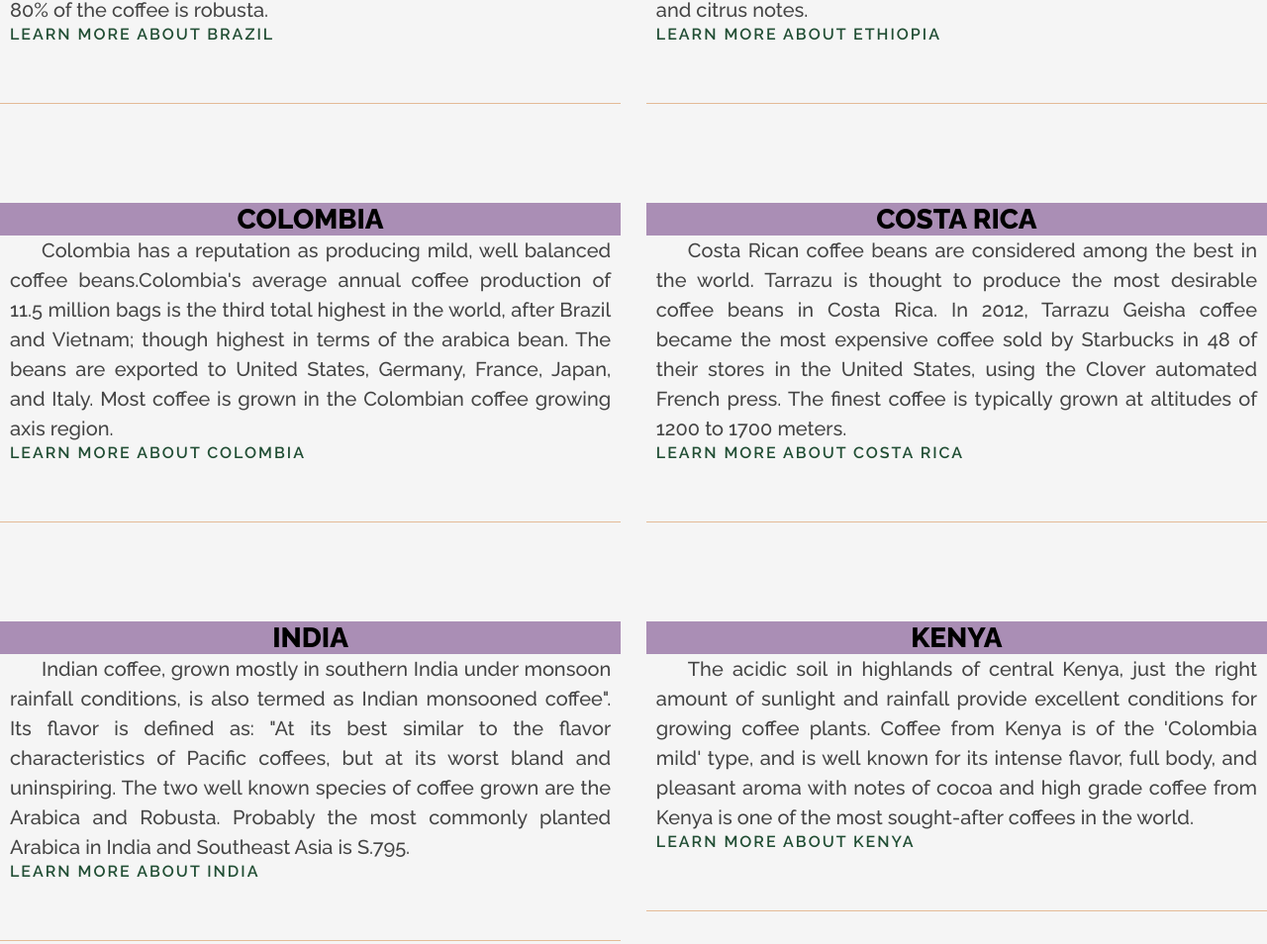
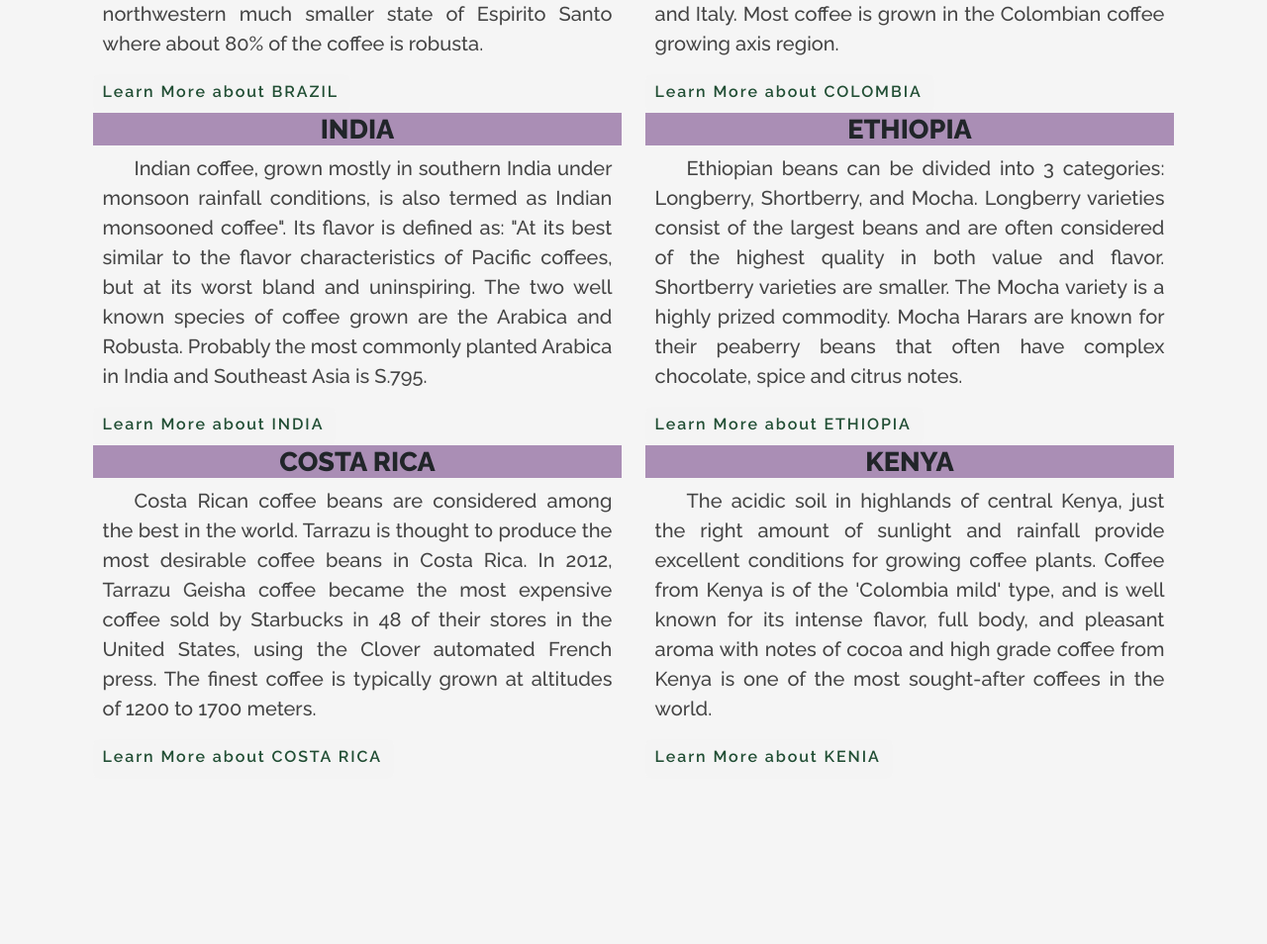
Before and after one commit to TaniaNovikova/03-css-coffee, a plain HTML site: page index.html in a window 1280 px wide. Shown: the part 718-1672 px from the top of the page at 99% size. Drawn offline with nearby package versions, Linux system fonts and the light colour scheme.

Commit message:
22.01.2024 bootstrap games

```diff
--- a/CSS/style.css
+++ b/CSS/style.css
@@ -1,8 +1,5 @@
 @import url('https://fonts.googleapis.com/css2?family=Covered+By+Your+Grace&family=Raleway:wght@100;500;600;800&display=swap');
 
-* {
-    margin: 0;
-}
 
 body {
     background-color: whitesmoke;
@@ -11,7 +8,7 @@ body {
 }
 
 .header {
-    height: 400px;
+    height: 25rem;
     background-image: url("../Images/coffee-bgnd.jpeg");
     background-position: center;
     background-repeat: no-repeat;
@@ -23,43 +20,46 @@ body {
 
 }
 
+
+
 h1 {
-    font-size: 100px;
+    font-size: 7rem;
     font-family: 'Covered By Your Grace', cursive;
     color: rgba(3, 150, 100, 0.75);
-    text-align: center;
-    padding-top: 133px;
+  /*   text-align: center; */
+    padding-top: 8rem;
     /* margin-top: 132px; */
 }
 
-.main {
+/* .main {
     position: relative;
 }
-
-.left, .right {
+ */
+/* .left, .right {
     position: absolute;
     top: 0;
     width: 49%;
-}
+} */
 
-.left {
+/* .left {
     left: 0;
 }
+ */
+/* .right {
+    right: 0;
+} */
 
-.right {
-    right: 0;
+
+.main > div{
+    margin: 6rem 0;
+    border-bottom: 1 solid #e4bb97;
+    padding-bottom: 4.5rem;
 }
 
 
-.left > div, .right > div {
-    margin: 100px 0;
-    border-bottom: 1px solid #e4bb97;
-    padding-bottom: 60px;
-}
-
-.main div > h2 {
+/* .main div >  */h2 {
    font-weight: 800;
-   font-size: 28px;
+   font-size: 1.7rem;
    background-color: #aa8eb5;
    text-align: center;
    text-transform: uppercase;
@@ -67,18 +67,28 @@ h1 {
 
 .main div > p {
     color: #444;
-    font-size: 20px;
+    font-size: 1.25rem;
     text-align: justify;
-    text-indent: 32px;
+    text-indent: 2rem;
     line-height: 1.5;
-    padding: 0 10px;
+    padding: 0 0.6rem;
 }
+.btn-danger{
+    color: #214e34;
+    font-weight: 600;
+    padding-left: 0.6rem;
+    padding-bottom:0.6rem ;
+    text-decoration: none;
+    letter-spacing: 0.12rem;
+    background-color: rgba(245, 245, 245, 0.765);
+    border: #aa8eb5;
 
-.main div > a {
+}
+/* .main div > a {
     color: #214e34;
     font-weight: 600;
     text-transform: uppercase;
-    padding-left: 10px;
+    padding-left: 0.6rem;
     text-decoration: none;
-    letter-spacing: 2px;
-}
+    letter-spacing: 0.12rem;
+} */
--- a/index.html
+++ b/index.html
@@ -4,71 +4,104 @@
 <head>
     <meta charset="UTF-8">
     <meta name="viewport" content="width=device-width, initial-scale=1.0">
+    <link href="https://cdn.jsdelivr.net/npm/bootstrap@5.3.2/dist/css/bootstrap.min.css" rel="stylesheet">
     <title>Coffee</title>
     <link href="./Images/coffee.png" rel="icon">
     <link href="./CSS/style.css" rel="stylesheet">
 </head>
 
-<body>
+<body class="container-fluid">
+
+
     <div class="header">
-        <h1>The Best Coffee Regions</h1>
+
+        <!--   <nav class="navbar navbar-inverse navbar-fixed-top">
+            <div class="container-fluid">
+                <div class="navbar-header">
+                    <a class="navbar-brand" href="#">WebSiteName</a>
                 </div>
+                <ul class="nav navbar-nav">
+                    <li class="active"><a href="#">Home</a></li>
+                    <li><a href="#">Page 1</a></li>
+                    <li><a href="#">Page 2</a></li>
+                    <li><a href="#">Page 3</a></li>
+                </ul>
+            </div>
+        </nav> -->
+       <!--  <div class="row">
+            <h1 class="col-md-1 offset-1">The</h1>
+            <h1 class="col-md-1 offset-1">Best</h1>
+            <h1 class="col-md-2 offset-1">Coffee</h1>
+            <h1 class="col-md-2" >Regions</h1>
+        </div> -->
+        <h1>The best coffee Regions</h1>
+    </div>
+    <div class="container" style="margin-top:50px">
         <div class="main">
-        <div class="left">
-            <div>
+            <div class="row">
+                <div class="col-md-6 col-xxl-4">
                     <h2>Brazil</h2>
                     <p>Arabica dominates both Brazil and the world as a whole with about 85% of the production; robusta
-                    accounts for the remaining 30%. In Brazil, arabica production is located in the main coffee-growing
+                        accounts for the remaining 30%. In Brazil, arabica production is located in the main
+                        coffee-growing
                         cluster of states led by Rio where arabica is
-                    produced almost exclusively. Robusta is primarily grown in the northwestern much smaller state of
+                        produced almost exclusively. Robusta is primarily grown in the northwestern much smaller state
+                        of
                         Espirito Santo where about 80% of the coffee is robusta.</p>
-                <a href="https://en.wikipedia.org/wiki/Brazil" target="_blank">Learn More about Brazil</a>
+                    <a class="nav-item btn btn-danger" href="https://en.wikipedia.org/wiki/Brazil" target="_blank">Learn More about <span class="text-uppercase">Brazil</span></a>
                 </div>
-            <div>
-                <h2>Colombia</h2>
+                <div class="col-md-6 col-xxl-4">
+                    <h2 >Colombia</h2>
                     <p>Colombia has a reputation as producing mild, well balanced coffee beans.Colombia's average annual
                         coffee production of 11.5 million bags is the third total highest in the world, after Brazil and
                         Vietnam; though highest in terms of the arabica
                         bean. The beans are exported to United States, Germany, France, Japan, and Italy. Most coffee is
                         grown in the Colombian coffee growing axis region.</p>
-                <a href="https://en.wikipedia.org/wiki/Colombia" target="_blank">Learn More about Colombia</a>
+                    <a class="nav-item btn btn-danger" href="https://en.wikipedia.org/wiki/Colombia" target="_blank">Learn More about <span class="text-uppercase">Colombia</span></a>
                 </div>
-            <div>
-                <h2>India</h2>
-                <p>Indian coffee, grown mostly in southern India under monsoon rainfall conditions, is also termed as
+                <div class="col-md-6 col-xxl-4">
+                    <h2 >India</h2>
+                    <p>Indian coffee, grown mostly in southern India under monsoon rainfall conditions, is also termed
+                        as
                         Indian monsooned coffee". Its flavor is defined as: "At its best similar to the flavor
                         characteristics of Pacific coffees, but at its worst bland and uninspiring. The two well known
-                    species of coffee grown are the Arabica and Robusta. Probably the most commonly planted Arabica in
+                        species of coffee grown are the Arabica and Robusta. Probably the most commonly planted Arabica
+                        in
                         India and Southeast Asia is S.795.</p>
-                <a href="https://en.wikipedia.org/wiki/India" target="_blank">Learn More about India</a>
+                    <a class="nav-item btn btn-danger" href="https://en.wikipedia.org/wiki/India" target="_blank">Learn More about <span class="text-uppercase">India</span></a>
                 </div>
-        </div>
-        <div class="right">
-            <div>
+                <div class="col-md-6 col-xxl-4">
                     <h2>Ethiopia</h2>
                     <p>Ethiopian beans can be divided into 3 categories: Longberry, Shortberry, and Mocha. Longberry
-                    varieties consist of the largest beans and are often considered of the highest quality in both value
-                    and flavor. Shortberry varieties are smaller. The Mocha variety is a highly prized commodity. Mocha
-                    Harars are known for their peaberry beans that often have complex chocolate, spice and citrus notes.
+                        varieties consist of the largest beans and are often considered of the highest quality in both
+                        value
+                        and flavor. Shortberry varieties are smaller. The Mocha variety is a highly prized commodity.
+                        Mocha
+                        Harars are known for their peaberry beans that often have complex chocolate, spice and citrus
+                        notes.
                     </p>
-                <a href="https://en.wikipedia.org/wiki/Ethiopia" target="_blank">Learn More about Ethiopia</a>
+                    <a class="nav-item btn btn-danger" href="https://en.wikipedia.org/wiki/Ethiopia" target="_blank">Learn More about <span class="text-uppercase">Ethiopia</span></a>
                 </div>
-            <div>
-                <h2>Costa Rica</h2>
-                <p>Costa Rican coffee beans are considered among the best in the world. Tarrazu is thought to produce
+                <div class="col-md-6 col-xxl-4">
+                    <h2 >Costa Rica</h2>
+                    <p>Costa Rican coffee beans are considered among the best in the world. Tarrazu is thought to
+                        produce
                         the most desirable coffee beans in Costa Rica. In 2012, Tarrazu Geisha coffee became the most
                         expensive coffee sold by Starbucks in 48 of their stores in the United States, using the Clover
-                    automated French press. The finest coffee is typically grown at altitudes of 1200 to 1700 meters.
+                        automated French press. The finest coffee is typically grown at altitudes of 1200 to 1700
+                        meters.
                     </p>
-                <a href="https://en.wikipedia.org/wiki/Costa_Rica" target="_blank">Learn More about Costa Rica</a>
+                    <a class="nav-item btn btn-danger" href="https://en.wikipedia.org/wiki/Costa_Rica" target="_blank">Learn More about <span class="text-uppercase">Costa Rica</span></a>
                 </div>
-            <div>
+                <div class="col-md-6 col-xxl-4">
                     <h2>Kenya</h2>
                     <p>The acidic soil in highlands of central Kenya, just the right amount of sunlight and rainfall
-                    provide excellent conditions for growing coffee plants. Coffee from Kenya is of the 'Colombia mild'
-                    type, and is well known for its intense flavor, full body, and pleasant aroma with notes of cocoa
+                        provide excellent conditions for growing coffee plants. Coffee from Kenya is of the 'Colombia
+                        mild'
+                        type, and is well known for its intense flavor, full body, and pleasant aroma with notes of
+                        cocoa
                         and high grade coffee from Kenya is one of the most sought-after coffees in the world.</p>
-                <a href="https://en.wikipedia.org/wiki/Kenya" target="_blank">Learn More about Kenya</a>
+                    <a class="nav-item btn btn-danger" href="https://en.wikipedia.org/wiki/Kenya" target="_blank">Learn More about <span class="text-uppercase">Kenia</span></a>
                 </div>
             </div>
         </div>
```
Lines whose indentation alone changed are shown as unchanged.
